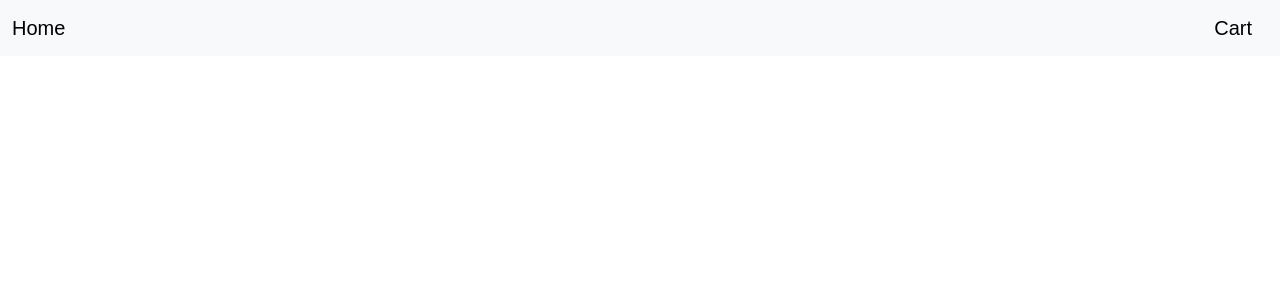
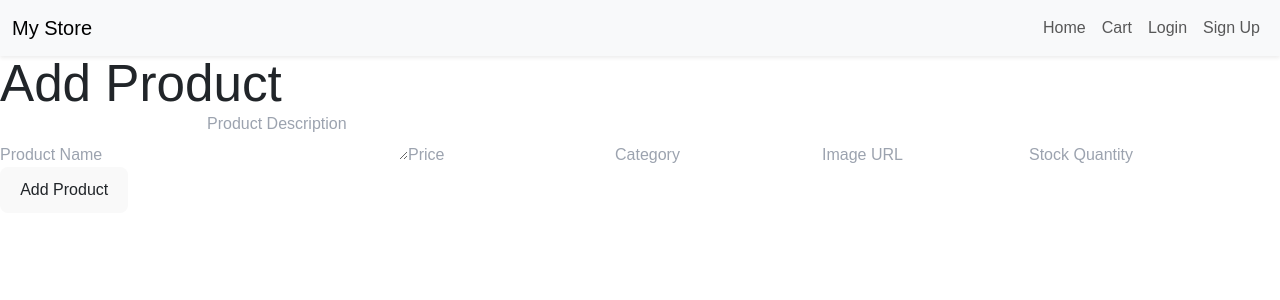
Before and after one commit to chappzach24/laser, a React (Vite) app in the folder client/: page /admin in a window 1280 px wide. Before the commit this address had no page. Shown: the top 300 px of the page. Built offline with nearby package versions, Linux system fonts and the light colour scheme.

Commit message:
Set up an admin page at the moment allows you to add more products

```diff
--- /dev/null
+++ b/client/src/pages/AdminPage.jsx
@@ -0,0 +1,68 @@
+import React, { useState, useEffect } from 'react';
+
+const AdminPage = () => {
+  const [formData, setFormData] = useState({
+    name: '',
+    description: '',
+    price: '',
+    category: '',
+    imageUrl: '',
+    stockQuantity: ''
+  });
+
+  const [isEditing, setIsEditing] = useState(false);
+  const [productId, setProductId] = useState(null);
+
+  const handleChange = (e) => {
+    setFormData({
+      ...formData,
+      [e.target.name]: e.target.value
+    });
+  };
+
+  const handleSubmit = (e) => {
+    e.preventDefault();
+    const url = isEditing
+      ? `http://localhost:5000/api/products/${productId}`
+      : 'http://localhost:5000/api/products';
+
+    const method = isEditing ? 'PUT' : 'POST';
+
+    fetch(url, {
+      method: method,
+      headers: { 'Content-Type': 'application/json' },
+      body: JSON.stringify(formData)
+    })
+      .then((res) => res.json())
+      .then((data) => {
+        alert(`Product ${isEditing ? 'updated' : 'created'} successfully!`);
+        setFormData({
+          name: '',
+          description: '',
+          price: '',
+          category: '',
+          imageUrl: '',
+          stockQuantity: ''
+        });
+        setIsEditing(false);
+      })
+      .catch((err) => console.error('Error:', err));
+  };
+
+  return (
+    <div>
+      <h1>{isEditing ? 'Edit Product' : 'Add Product'}</h1>
+      <form onSubmit={handleSubmit}>
+        <input type="text" name="name" placeholder="Product Name" value={formData.name} onChange={handleChange} required />
+        <textarea name="description" placeholder="Product Description" value={formData.description} onChange={handleChange} required />
+        <input type="number" name="price" placeholder="Price" value={formData.price} onChange={handleChange} required />
+        <input type="text" name="category" placeholder="Category" value={formData.category} onChange={handleChange} />
+        <input type="text" name="imageUrl" placeholder="Image URL" value={formData.imageUrl} onChange={handleChange} />
+        <input type="number" name="stockQuantity" placeholder="Stock Quantity" value={formData.stockQuantity} onChange={handleChange} required />
+        <button type="submit">{isEditing ? 'Update' : 'Add'} Product</button>
+      </form>
+    </div>
+  );
+};
+
+export default AdminPage;
--- a/client/src/pages/Home.jsx
+++ b/client/src/pages/Home.jsx
@@ -7,7 +7,7 @@ const Home = () => {
     fetch('http://localhost:5000/api/products')
       .then(response => response.json())
       .then(data => {
-        // console.log('Fetched Products:', data);
+        console.log('Fetched Products:', data);
         setProducts(data);
       })
       .catch(error => console.error('Error fetching data:', error));
--- a/package.json
+++ b/package.json
@@ -22,5 +22,8 @@
     "dotenv": "^16.0.0",
     "jsonwebtoken": "^9.0.2",
     "mongoose": "^7.0.0"
+  },
+  "devDependencies": {
+    "nodemon": "^3.1.4"
   }
 }
```
Also changed, not shown: client/src/main.jsx (+9 -2 lines), 2 other files (tests, documents, lock files or other folders).
